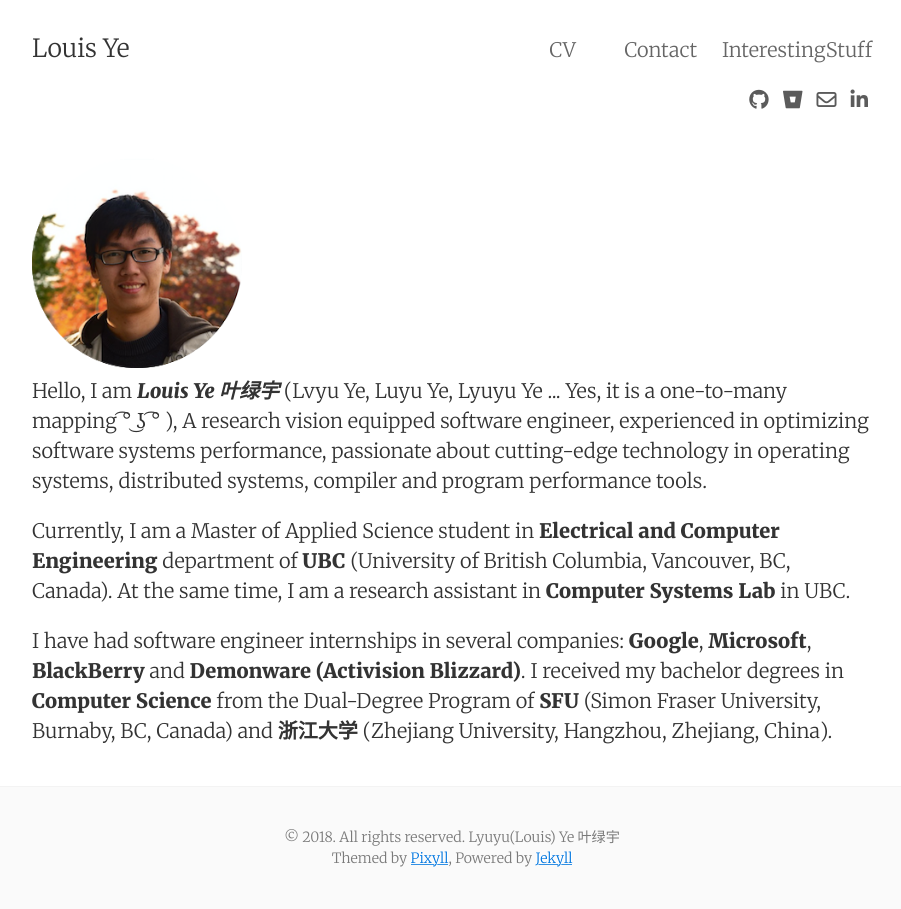
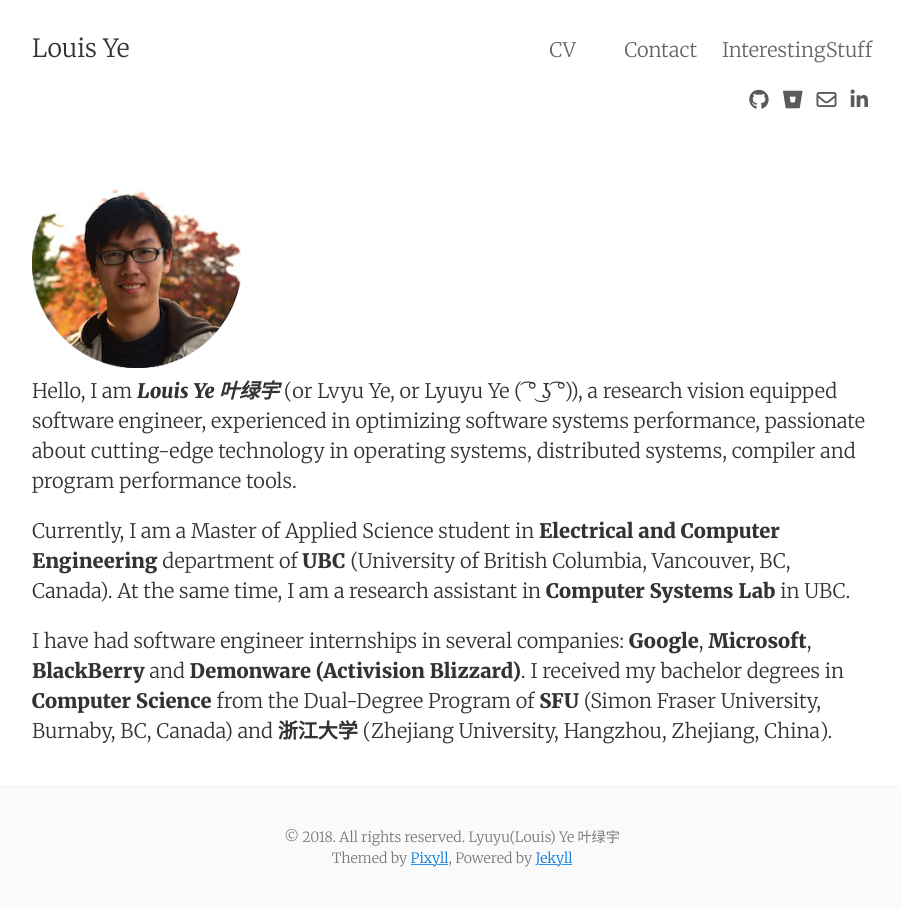
Before and after one commit to Louis-Ye/Louis-Ye.github.io, a Jekyll site: the page built from index.html, in a window 1280 px wide. Shown: the whole page, without its empty margins (188-1089 px from the left). Built offline with Jekyll 4.4.1, drawn with Linux system fonts in a browser that asks for light colours; nearby versions of some CDN libraries; the list of posts is cut into pages by our own code.

Commit message:
Update index

```diff
--- a/index.html
+++ b/index.html
@@ -9,7 +9,7 @@ redirect_from:
 </div>
 
 <p>
-    Hello, I am <b><i>Louis Ye 叶绿宇</i></b> (Lvyu Ye, Luyu Ye, Lyuyu Ye ... Yes, it is a one-to-many mapping ͡° ͜ʖ ͡° ), A research vision equipped software engineer, experienced in optimizing software systems performance, passionate about cutting-edge technology in operating systems, distributed systems, compiler and program performance tools.
+    Hello, I am <b><i>Louis Ye 叶绿宇</i></b> (or Lvyu Ye, or Lyuyu Ye ( ͡° ͜ʖ ͡°)), a research vision equipped software engineer, experienced in optimizing software systems performance, passionate about cutting-edge technology in operating systems, distributed systems, compiler and program performance tools.
 </p>
 
 <p>
```
